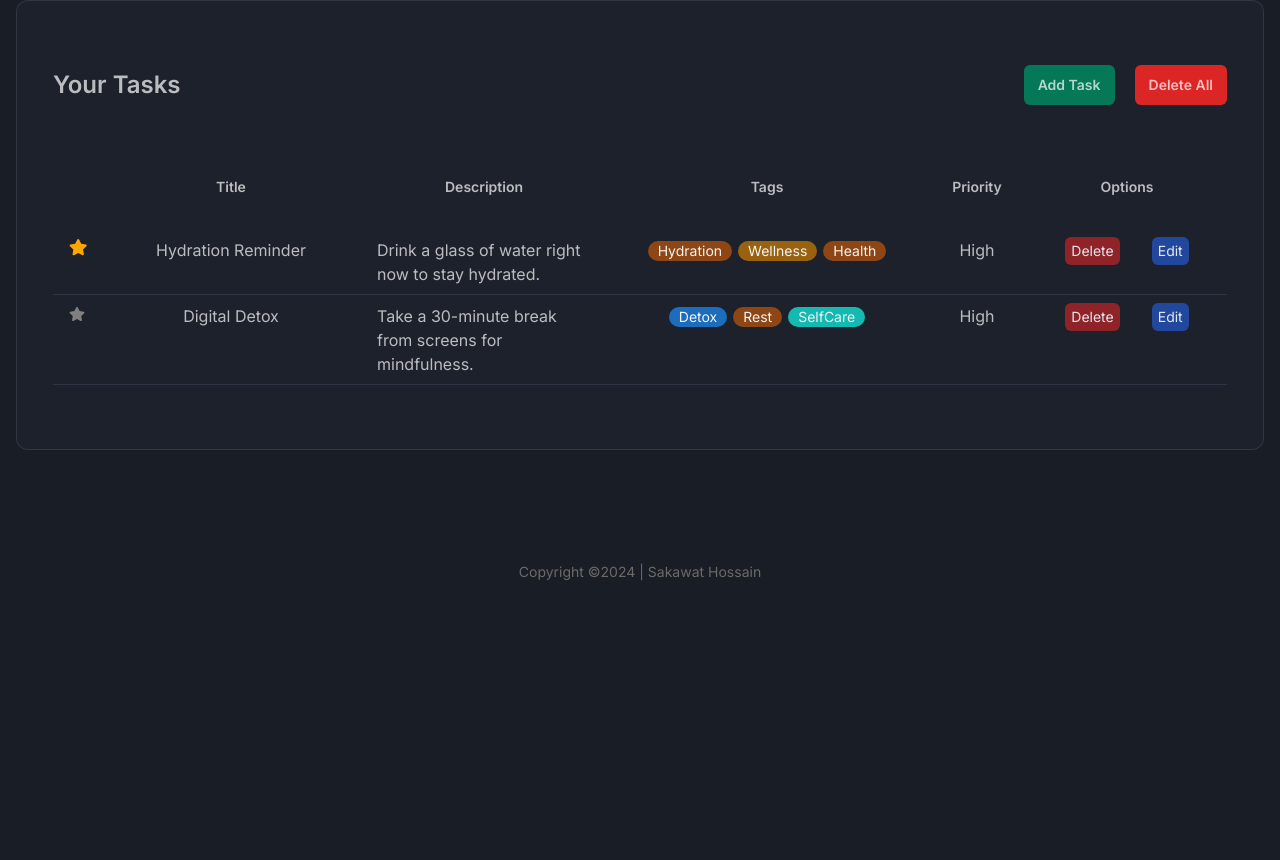
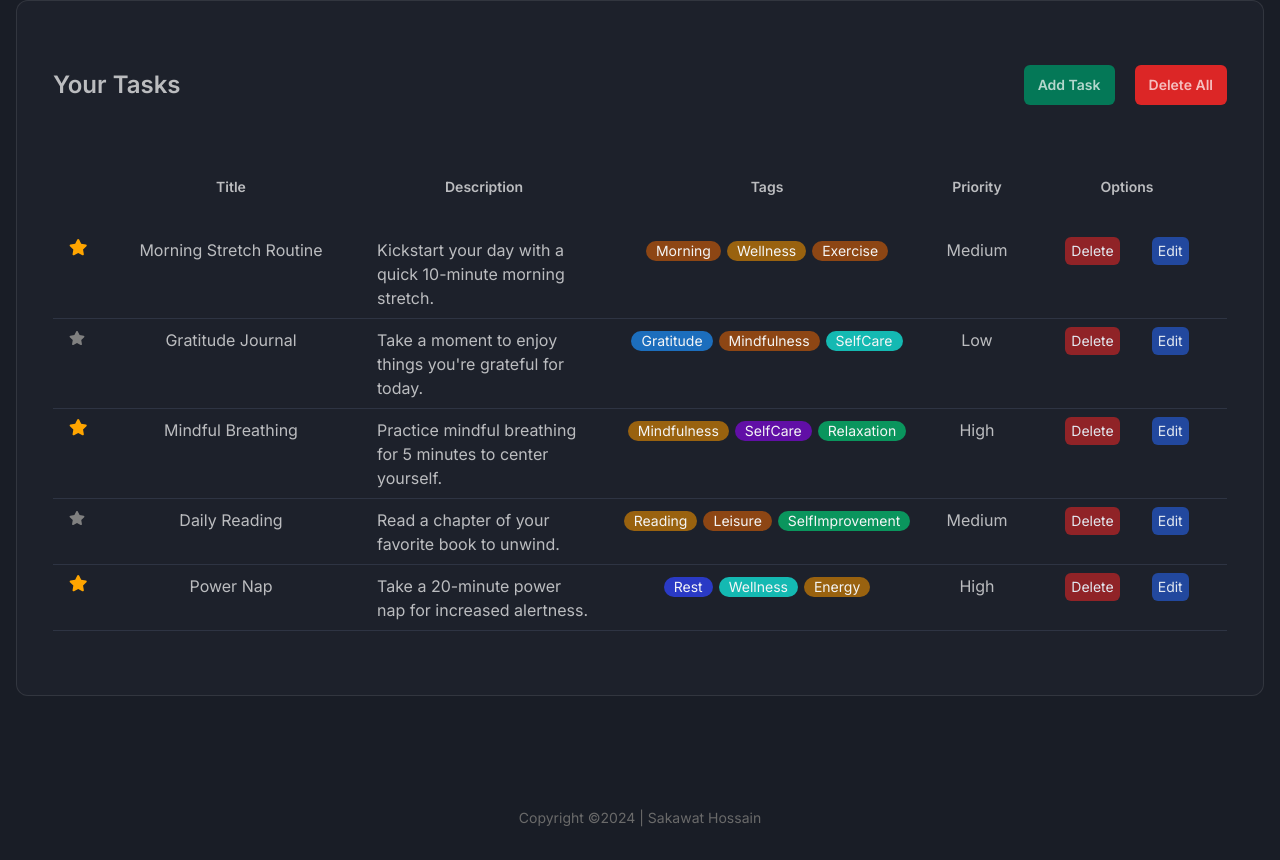
Before and after one commit to smsakawat/tasker, a React (Vite) app: page / in a window 1280 px wide. Shown: the part 676-1536 px from the top of the page. Before the commit the page ends 1290 px from the top, so only its background shows below. Built offline with nearby package versions, Linux system fonts and the light colour scheme; the HTML template or start-up script is replaced by a standard one.

Commit message:
added some default tasks

```diff
--- /dev/null
+++ b/public/tasks.json
@@ -0,0 +1,42 @@
+[
+  {
+    "id": 1,
+    "title": "Morning Stretch Routine",
+    "description": "Kickstart your day with a quick 10-minute morning stretch.",
+    "tags": ["Morning", "Wellness", "Exercise"],
+    "priority": "Medium",
+    "isFavorite": true
+  },
+  {
+    "id": 2,
+    "title": "Gratitude Journal",
+    "description": "Take a moment to enjoy things you're grateful for today.",
+    "tags": ["Gratitude", "Mindfulness", "SelfCare"],
+    "priority": "Low",
+    "isFavorite": false
+  },
+  {
+    "id": 3,
+    "title": "Mindful Breathing",
+    "description": "Practice mindful breathing for 5 minutes to center yourself.",
+    "tags": ["Mindfulness", "SelfCare", "Relaxation"],
+    "priority": "High",
+    "isFavorite": true
+  },
+  {
+    "id": 4,
+    "title": "Daily Reading",
+    "description": "Read a chapter of your favorite book to unwind.",
+    "tags": ["Reading", "Leisure", "SelfImprovement"],
+    "priority": "Medium",
+    "isFavorite": false
+  },
+  {
+    "id": 5,
+    "title": "Power Nap",
+    "description": "Take a 20-minute power nap for increased alertness.",
+    "tags": ["Rest", "Wellness", "Energy"],
+    "priority": "High",
+    "isFavorite": true
+  }
+]
--- a/src/components/task/TaskBoard.jsx
+++ b/src/components/task/TaskBoard.jsx
@@ -1,30 +1,12 @@
 import { useState } from 'react';
-import { v4 as uuidv4 } from 'uuid';
 import SearchTask from './SearchTask';
 import TaskActions from './TaskActions';
 import TaskList from './TaskList';
 import TaskModal from './TaskModal';
+import TasksData from '/public/tasks.json';
 
 const TaskBoard = () => {
-  const initialTasks = [
-    {
-      id: uuidv4(),
-      title: 'Hydration Reminder',
-      description: 'Drink a glass of water right now to stay hydrated.',
-      tags: ['Hydration', 'Wellness', 'Health'],
-      priority: 'High',
-      isFavorite: true,
-    },
-    {
-      id: uuidv4(),
-      title: 'Digital Detox',
-      description: 'Take a 30-minute break from screens for mindfulness.',
-      tags: ['Detox', 'Rest', 'SelfCare'],
-      priority: 'High',
-      isFavorite: false,
-    },
-  ];
-  const [tasks, setTasks] = useState(initialTasks);
+  const [tasks, setTasks] = useState(TasksData);
   const [modalOpen, setModalOpen] = useState(false);
   const [taskToUpdate, setTaskToUpdate] = useState(null);
 
```
Also changed, not shown: 1 other file (tests, documents, lock files or other folders).
